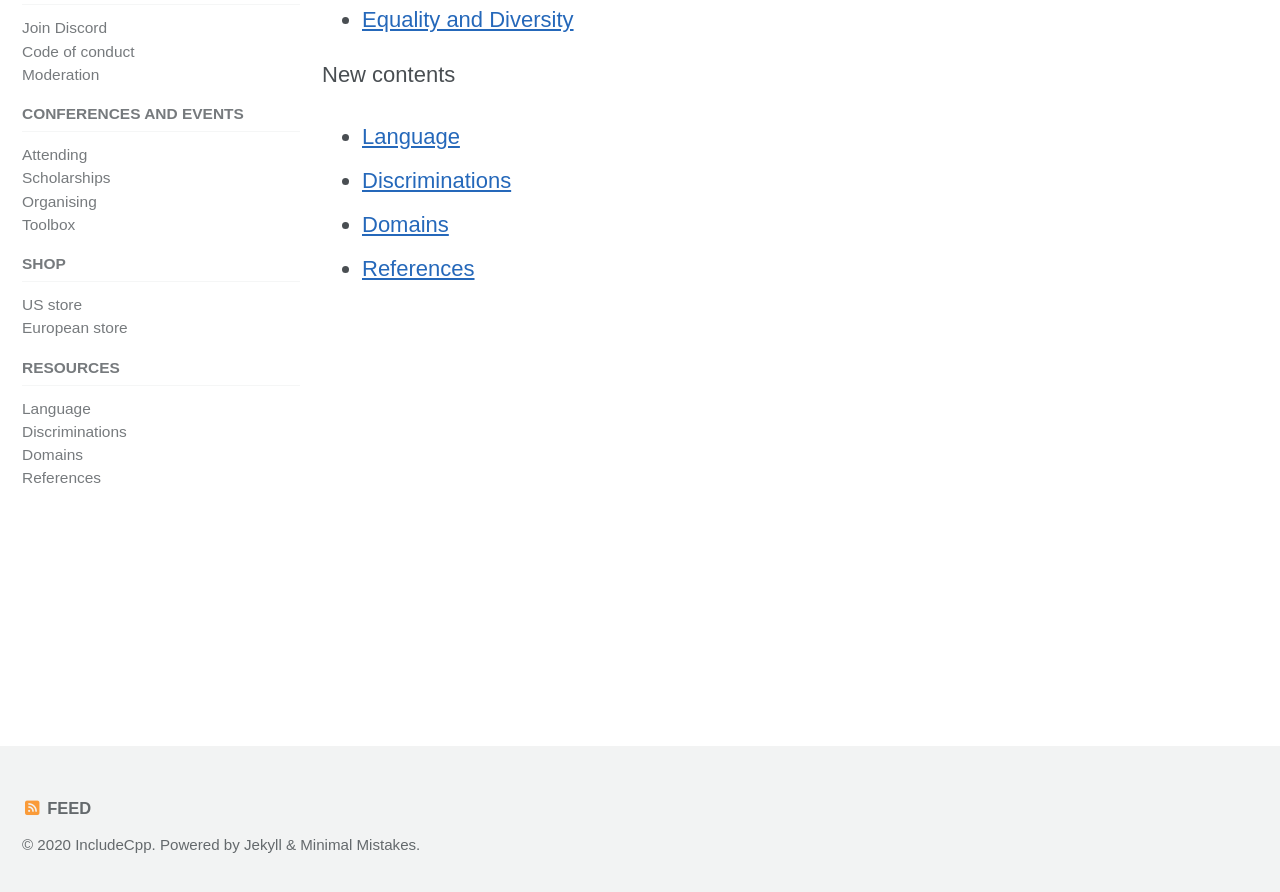
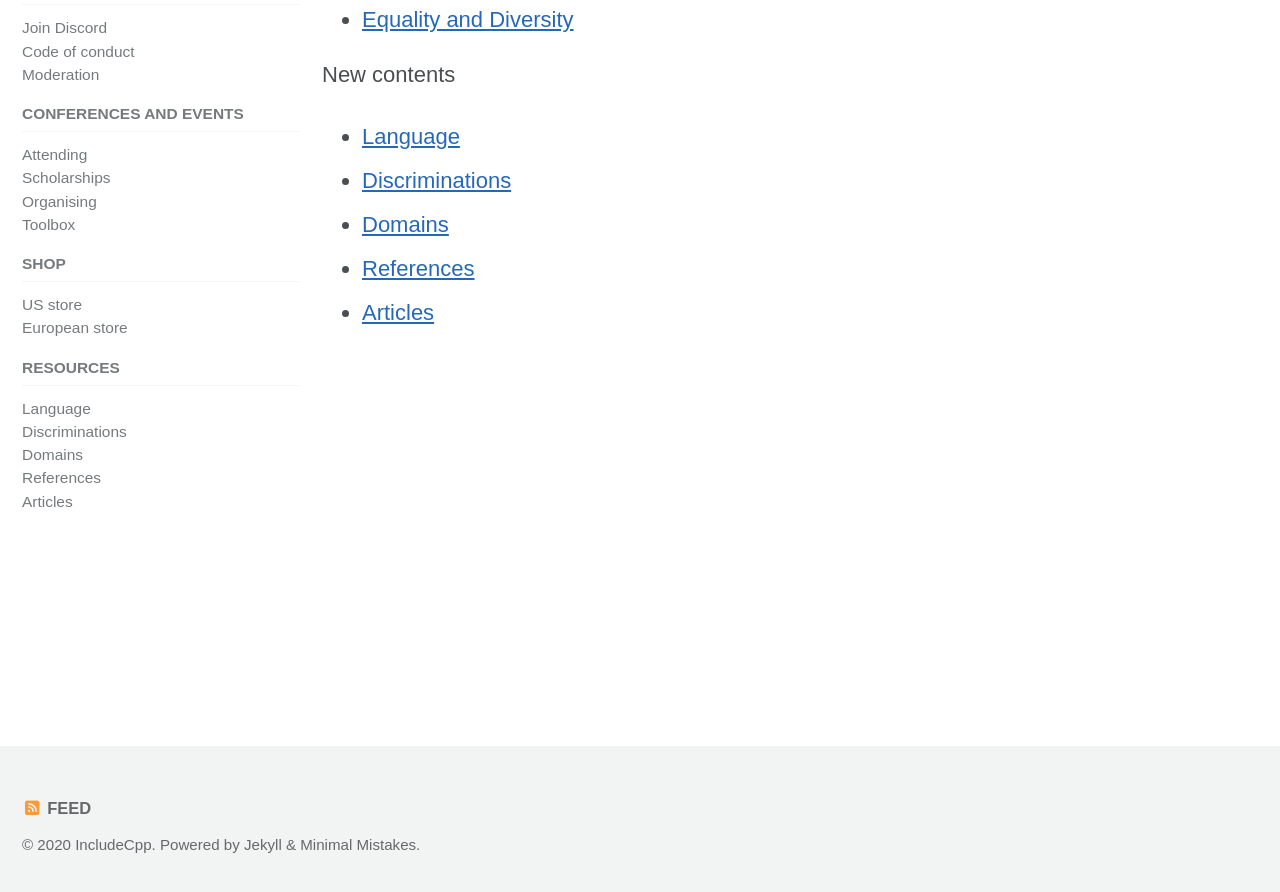
Before and after one commit to include-cpp/include-cpp.github.io, a Jekyll site: the page built from resources/index.md, in a window 1280 px wide and 900 px high, scrolled down 279 px. Shown: the top 892 px of the window. Built offline with Jekyll 4.4.1, drawn with Linux system fonts in a browser that asks for light colours; cached includes are drawn as plain includes; nearby versions of some CDN libraries.

Commit message:
Add new articles section in resources
Co-Authored-By: Kate Gregory <kategregory@users.noreply.github.com>

```diff
--- a/_data/navigation.yml
+++ b/_data/navigation.yml
@@ -57,3 +57,5 @@ sidebar:
         url: /resources/domains/
       - title: References
         url: /resources/references/
+      - title: Articles
+        url: /resources/articles/
--- a/resources/index.md
+++ b/resources/index.md
@@ -13,3 +13,4 @@ New contents
 * [Discriminations](/resources/discriminations/)
 * [Domains](/resources/domains/)
 * [References](/resources/references/)
+* [Articles](/resources/articles/)
```
Also changed, not shown: resources/articles/index.md (added, +5 -0 lines).
